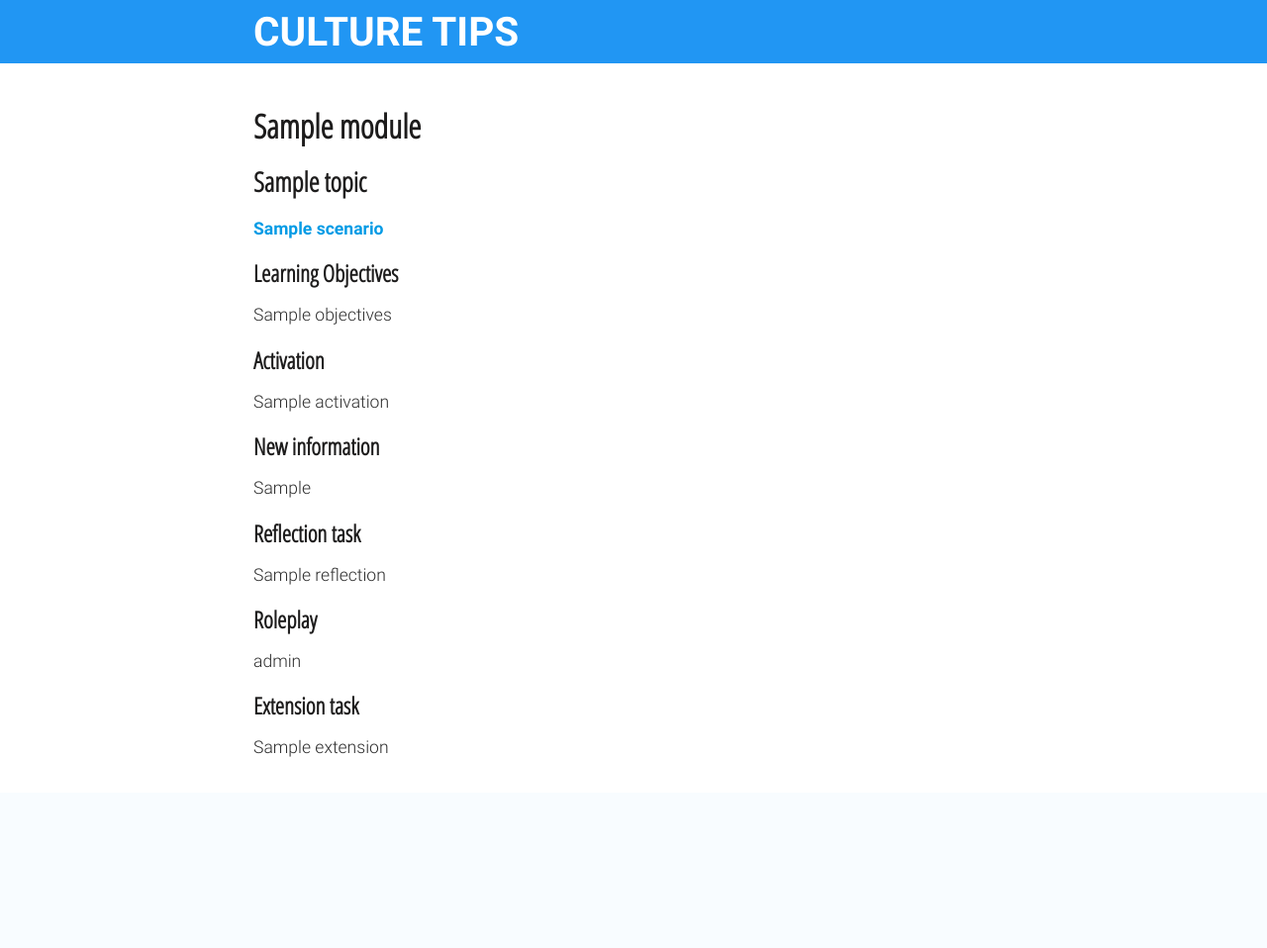
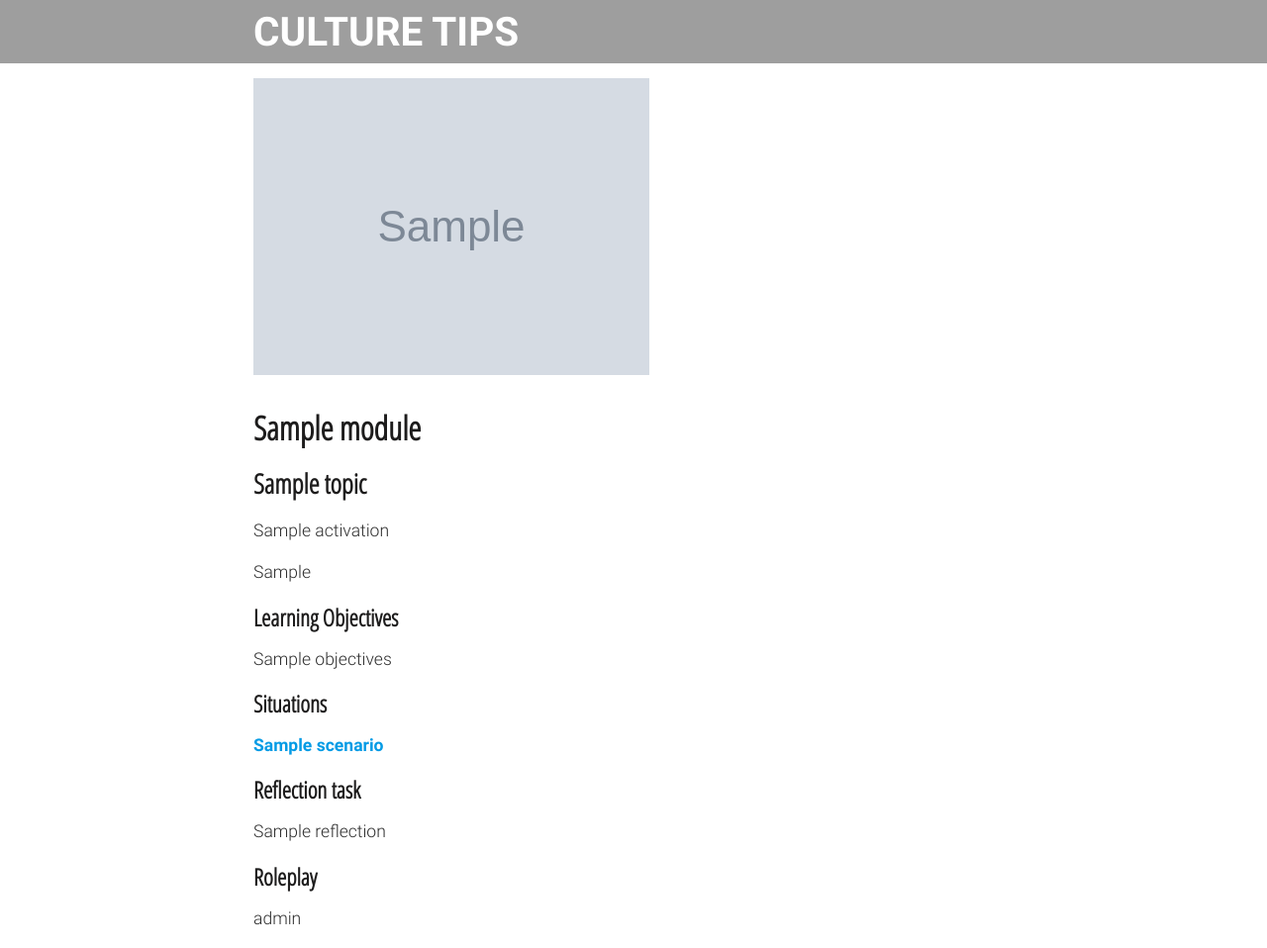
Before and after one commit to aitor-alvarez/culture, a Django app: template templates/culture_content/topics.html in a window 1280 px wide. Shown: the top 958 px of the page at 99% size. Before the commit the page ends 765 px from the top, so only its background shows below. Run offline with Django 3.2, Linux system fonts and the light colour scheme; the template is opened without the code that fills it: most values are stand-ins (such as "Sample title", 1, 10 or a date in 2020); grey boxes marked "Sample" are stand-in pictures.

Commit message:
changes order items

```diff
--- a/culture_content/models.py
+++ b/culture_content/models.py
@@ -57,6 +57,7 @@ class Module(models.Model):
     objectives = models.ForeignKey('LearningObjectives', on_delete=models.CASCADE, blank=True, null=True)
     topics = models.ManyToManyField('Topic')
     language = models.CharField (max_length=1, choices=lang_choices, blank=False)
+    image_for_topics = models.ImageField()
     author = models.ForeignKey (User, on_delete=models.CASCADE)
     def __str__(self):
         return self.name
--- a/culture_content/views.py
+++ b/culture_content/views.py
@@ -20,7 +20,8 @@ def get_topic_scenarios(request, top_id):
 def get_scenario_detail(request, scenario_id):
     scenario = get_object_or_404(Scenario, pk=scenario_id)
     topic = Topic.objects.get(scenarios__in =[scenario_id])
-    return render(request, 'culture_content/scenario.html', {'scenario': scenario, 'topic':topic})
+    module = Module.objects.get(topics__in=[topic.id])
+    return render(request, 'culture_content/scenario.html', {'scenario': scenario, 'topic':topic, 'module':module})
 
 @login_required
 def save_response(request, answer_id, response):
--- a/templates/base.html
+++ b/templates/base.html
@@ -32,7 +32,7 @@
 
 <!--Navigation-->
  <div class="navbar-fixed">
-    <nav id="nav_f" class="blue" role="navigation">
+    <nav id="nav_f" class="grey" role="navigation">
         <div class="container">
             <div class="nav-wrapper">
             <a href="{% url 'home' %}" class="navbar"> CULTURE TIPS</a>
--- a/templates/culture_content/topics.html
+++ b/templates/culture_content/topics.html
@@ -4,34 +4,25 @@
 {% block content %}
 <div class="section scrollspy">
     <div class="container">
+     <a href="{% url 'home' %}mod/{{ module.language }}/"><img src='/static/culture/media/{{ module.image_for_topics }}' class="responsive-img"></a>
 
- {% if  topic.language == 'A'   %}
-     <a href="{% url 'home' %}mod/{{ module.language }}/"><img src="{% static '/assets/img/morocco-2349647-optimized.jpg' %}"  class="responsive-img"></a>
 
-    {% elif topic.language == 'C'  %}
-         <a href="{% url 'home' %}mod/{{ module.language }}/"><img src="{% static '/assets/img/china-347297-optimized.jpg' %}"  class="responsive-img"></a>
-
-    {% elif topic.language == 'R'  %}
-     <a href="{% url 'home' %}mod/{{ module.language }}/"><img src="{% static '/assets/img/chalk-672187-optimized.jpg' %}"  class="responsive-img"></a>
-
-    {% endif %}
                     <h1>{{ module }}</h1>
                     <h2>{{ topic }}</h2>
-                        {% for scenario in topic.scenarios.all %}
+                    {% if topic.activation %}
+                        <p>{{ topic.activation|safe }}</p>
+                    {% endif %}
+                     {% if topic.new_information %}
+                        <p>{{ topic.new_information|safe }}</p>
+                    {% endif %}
+                    {% if topic.objectives %}
+                    <h3>Learning Objectives</h3>
+                        <p>{{ topic.objectives.objectives|safe }}</p>
+                    {% endif %}
+                    <h3>Situations</h3>
+                    {% for scenario in topic.scenarios.all %}
                             <p><a href="{% url 'home' %}scenario/{{ scenario.pk }}">{{ scenario }}</a></p>
                         {% endfor %}
-                    {% if topic.objectives %}
-                    <h3>Learning Objectives</h3>
-                        <p>{{ topic.objectives|safe }}</p>
-                    {% endif %}
-                    {% if topic.activation %}
-                    <h3>Activation</h3>
-                        <p>{{ topic.activation|safe }}</p>
-                    {% endif %}
-                    {% if topic.new_information %}
-                    <h3>New information</h3>
-                        <p>{{ topic.new_information|safe }}</p>
-                    {% endif %}
                     {% if topic.reflection %}
                     <h3>Reflection task</h3>
                         <p>{{ topic.reflection|safe }}</p>
```
Also changed, not shown: templates/culture_content/home.html (+6 -4 lines), templates/culture_content/scenario.html (+1 -10 lines), static/media/OJ01icon.png (added), static/media/OJ01icon_CL2n2QY.png (added).
